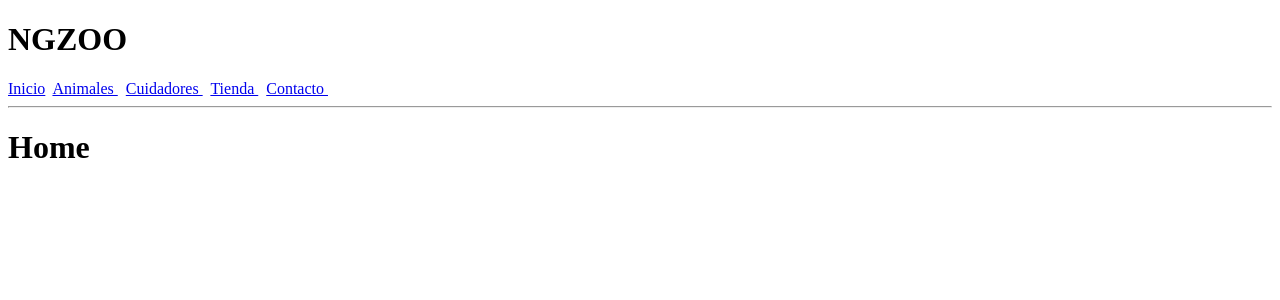
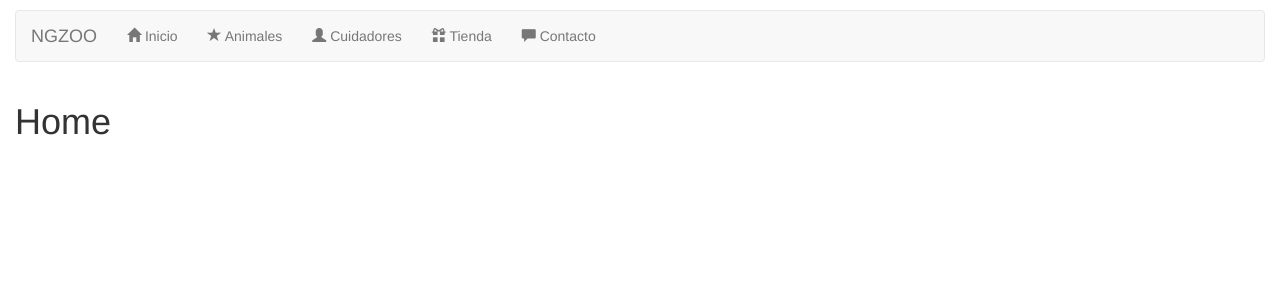
Before and after one commit to KingKasuma/angular7-avanzado, an Angular app: page /home in a window 1280 px wide. Shown: the top 300 px of the page. Built offline with nearby package versions, Linux system fonts and the light colour scheme.

Commit message:
navbar bootstrap

```diff
--- a/angular.json
+++ b/angular.json
@@ -23,9 +23,14 @@
               "src/assets"
             ],
             "styles": [
-              "src/styles.css"
+              "src/styles.css",
+              "src/assets/styles.css",
+              "node_modules/bootstrap/dist/css/bootstrap.min.css"
             ],
-            "scripts": [],
+            "scripts": [
+              "node_modules/bootstrap/dist/js/bootstrap.min.js",
+              "node_modules/jquery/dist/jquery.min.js"
+            ],
             "es5BrowserSupport": true
           },
           "configurations": {
--- a/src/app/app.component.html
+++ b/src/app/app.component.html
@@ -1,17 +1,30 @@
-<!--The content below is only a placeholder and can be replaced.-->
-<h1>
-  {{ title }}
-</h1>
+<div class="navigation col-lg-12">
+  <nav class="navbar navbar-default">
+    <div class="container-fluid">
+      <div class="navbar-header">
+          <a [routerLink]="['/home']" class="navbar-brand">{{ title }}</a>
+      </div>
+      <ul class="nav navbar-nav">
+        <li>
 
-<a [routerLink]="['/home']">Inicio</a>&nbsp;
-<a [routerLink]="['/animales']">Animales </a>&nbsp;
-<a [routerLink]="['/cuidadores']">Cuidadores </a>&nbsp;
-<a [routerLink]="['/tienda']">Tienda </a>&nbsp;
-<a [routerLink]="['/contacto']">Contacto </a>&nbsp;
+          <a [routerLink]="['/home']"><span class="glyphicon glyphicon-home"></span> Inicio</a>
+        </li>
+        <li><a [routerLink]="['/animales']"><span class="glyphicon glyphicon-star"></span> Animales </a></li>
+        <li><a [routerLink]="['/cuidadores']"><span class="glyphicon glyphicon-user"></span> Cuidadores </a></li>
+        <li><a [routerLink]="['/tienda']"><span class="glyphicon glyphicon-gift"></span> Tienda </a></li>
+        <li><a [routerLink]="['/contacto']"><span class="glyphicon glyphicon-comment"></span> Contacto </a></li>
+        <li class="hidden">
+          <span *ngIf="emailContacto">
+            <strong>Email de contacto:</strong> {{emailContacto}}
+            <button (click)="borrarEmail()">Eliminar email de contacto</button>
+          </span>
+        </li>
+      </ul>
 
-<span *ngIf="emailContacto">
-  <strong>Email de contacto:</strong> {{emailContacto}}
-  <button (click)="borrarEmail()">Eliminar email de contacto</button>
-</span>
-<hr>
-<router-outlet></router-outlet>
+    </div>
+  </nav>
+</div>
+
+<div class="col-lg-11">
+  <router-outlet></router-outlet>
+</div>
--- /dev/null
+++ b/src/assets/styles.css
@@ -0,0 +1,7 @@
+body{
+  background: #eee;
+}
+
+.navigation.col-lg-12{
+  margin-top: 10px;
+}
--- a/src/index.html
+++ b/src/index.html
@@ -2,13 +2,14 @@
 <html lang="en">
 <head>
   <meta charset="utf-8">
-  <title>CursoAngular7Avanzado</title>
+  <title>CursoAngular7Avanzadoa</title>
   <base href="/">
 
   <meta name="viewport" content="width=device-width, initial-scale=1">
   <link rel="icon" type="image/x-icon" href="favicon.ico">
+
 </head>
 <body>
-  <app-root></app-root>
+  <app-root>Loading...</app-root>
 </body>
 </html>
```
